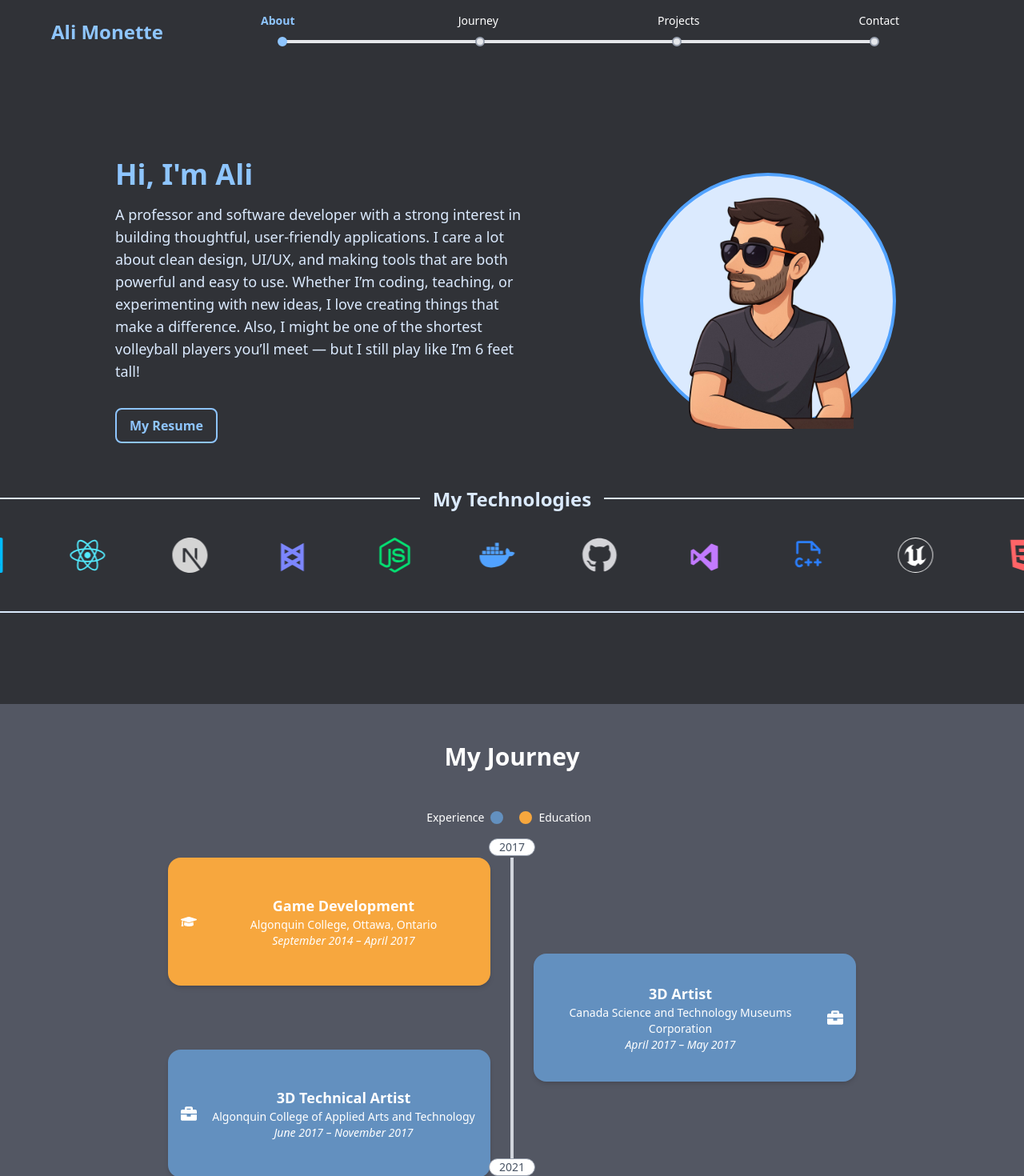
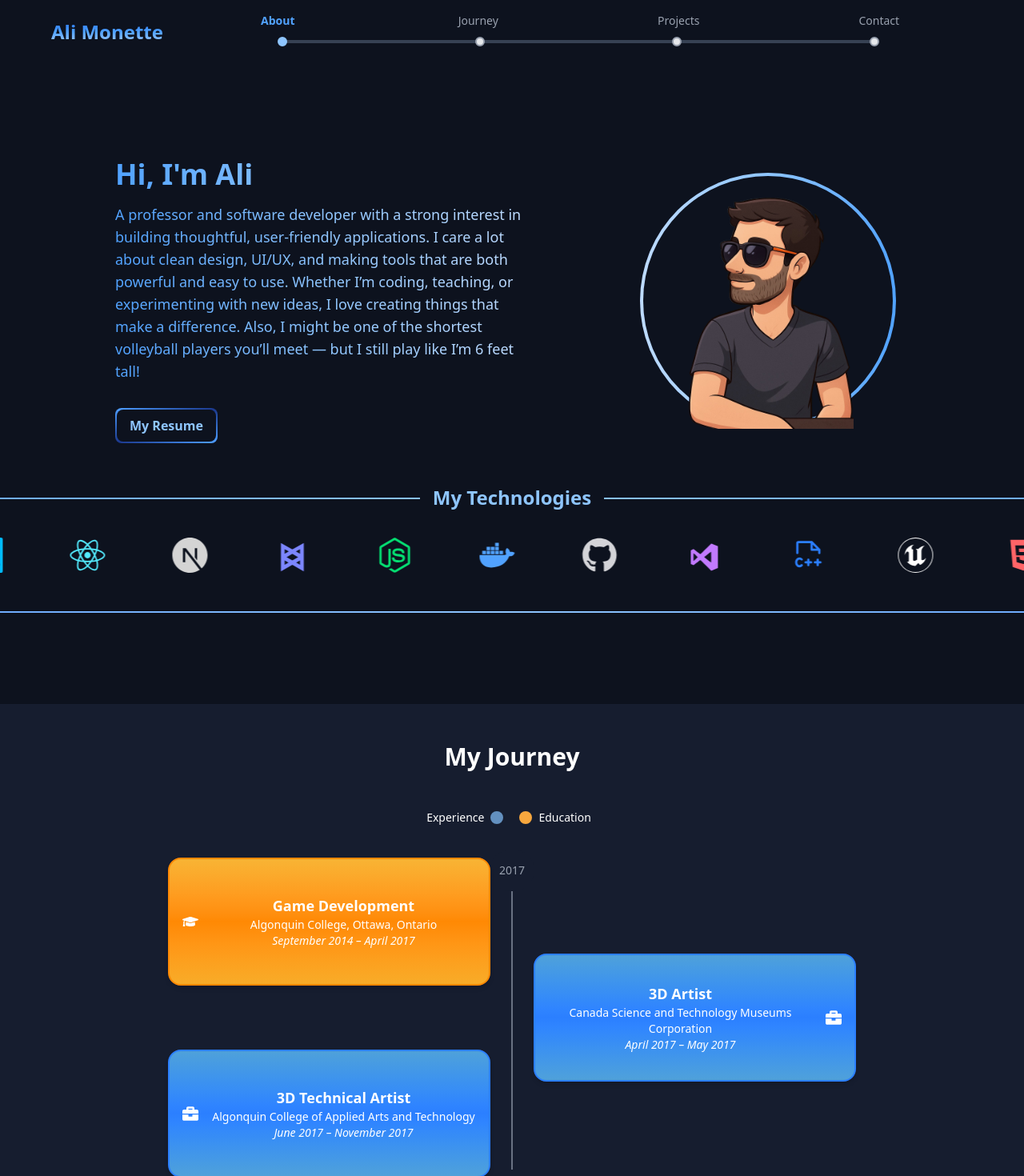
Before and after one commit to SaltedAlmond/portfolio, a Next.js app: page / in a window 1280 px wide. Shown: the top 1470 px of the page at 80% size. Built offline with nearby package versions, Linux system fonts and the light colour scheme; no server answers.

Commit message:
Polished fonts using gradient

```diff
--- a/src/components/About.tsx
+++ b/src/components/About.tsx
@@ -3,26 +3,30 @@ import Image from 'next/image';
 
 export default function About() {
   return (
-    <div className="bg-[#303237] min-h-screen flex flex-col items-center justify-center px-4">
+    <div className="bg-[#0d121e] min-h-screen flex flex-col items-center justify-center px-4">
 
       {/* Top section: text + image side by side */}
       <div className="flex flex-col md:flex-row items-center justify-center w-full max-w-6xl gap-12 py-1">
 
         {/* Left: About Me Text */}
         <div className="flex-1 flex flex-col md:pl-20 text-center md:text-left">
-          <h1 className="text-blue-300 text-4xl font-bold mb-4">Hi, I&apos;m Ali</h1>
-          <p className="text-blue-100 text-lg">
+          <h1 className="bg-gradient-to-r from-blue-400 via-blue-300 to-blue-200 text-transparent bg-clip-text text-4xl font-bold mb-4">Hi, I&apos;m Ali</h1>
+          <p className="text-blue-100 text-lg bg-gradient-to-r from-blue-400 via-blue-300 to-blue-200 text-transparent bg-clip-text">
             A professor and software developer with a strong interest in building thoughtful, user-friendly applications. I care a lot about clean design, UI/UX, and making tools that are both powerful and easy to use. Whether I’m coding, teaching, or experimenting with new ideas, I love creating things that make a difference. Also, I might be one of the shortest volleyball players you’ll meet — but I still play like I’m 6 feet tall!
           </p>
           <div className="mt-8">
+            <div className="inline-block p-[2px] rounded-lg bg-gradient-to-tl from-blue-400 via-blue-900 to-blue-400 group">
+              <div className="rounded-lg bg-[#0d121e] transition-all duration-300 group-hover:bg-gradient-to-tl group-hover:from-blue-500 group-hover:via-blue-700 group-hover:to-blue-500">
                 <a
                   href="/resume.pdf"
                   target="_blank"
                   rel="noopener noreferrer"
-              className="inline-block px-4 py-2 border-2 border-blue-300 text-blue-300 rounded-lg font-semibold hover:bg-blue-500 hover:text-white transition-colors duration-300"
+                  className="inline-block px-4 py-2 rounded-lg font-semibold transition-all duration-300 bg-clip-text text-blue-300 group-hover:text-transparent group-hover:bg-gradient-to-tl group-hover:from-blue-100 group-hover:via-white group-hover:to-blue-100"
                 >
                   My Resume
                 </a>
+              </div>
+            </div>
           </div>
         </div>
 
@@ -30,8 +34,9 @@ export default function About() {
         <div className="flex-1 flex justify-center">
           <div className="relative w-64 h-64 sm:w-72 sm:h-72 md:w-80 md:h-80 flex items-center justify-center">
             {/* Blue circle behind */}
-            <div className="absolute w-full h-full rounded-full border-4 border-blue-400 bg-blue-100"></div>
-
+            <div className="absolute w-full h-full rounded-full p-1 bg-gradient-to-r from-blue-200 via-blue-300 to-blue-400">
+              <div className="w-full h-full rounded-full bg-[#0d121e]"></div>
+            </div>
             {/* Profile image */}
             <div className="relative w-full h-full z-10">
               <Image
--- a/src/components/Blob.tsx
+++ b/src/components/Blob.tsx
@@ -49,8 +49,9 @@ export default function Blob({
             animate={{ opacity: isInView ? 1 : 0, y: isInView ? 0 : 40 }}
             transition={{ duration: 0.6, delay: i * 0.1 }}
             className={`absolute p-4 rounded-2xl ${baseColor} ${sideClass} shadow-md cursor-default select-none
-                flex items-center justify-between
-            `}
+                flex items-center justify-between border-2 ${
+                exp.type === 'work' ? 'border-blue-500' : 'border-orange-400'
+            }`}
             style={{
                 top: i * 120,
                 minHeight: 160,
--- a/src/components/Contact.tsx
+++ b/src/components/Contact.tsx
@@ -31,7 +31,7 @@ export default function Contact() {
   return (
     <section
       id="contact"
-      className="bg-[#535763] min-h-screen flex flex-col items-center justify-center px-4 py-12 text-center"
+      className="bg-[#0d121e] min-h-screen flex flex-col items-center justify-center px-4 py-12 text-center"
     >
       <h2 className="text-3xl text-blue-100 font-bold mb-6">Let&apos;s Connect</h2>
 
--- a/src/components/Header.tsx
+++ b/src/components/Header.tsx
@@ -35,20 +35,19 @@ export default function Header() {
   const isAboutSection = activeSection === 'about';
 
   return (
-    <header className="bg-[#303237] sticky top-0 z-50 p-4">
+    <header className="bg-[#0d121e] sticky top-0 z-50 p-4">
       <div className="flex items-center justify-between max-w-6xl w-full mx-auto gap-4">
 
         {/* Name/Profile Image container with transition */}
         <div className="w-[150px] h-10 relative">
             {/* Name fades out */}
             <p
-            className={`absolute inset-0 text-2xl text-blue-300 font-bold whitespace-nowrap flex items-center transition-opacity duration-500 ${
+              className={`absolute inset-0 text-2xl font-bold whitespace-nowrap flex items-center transition-opacity duration-500 bg-gradient-to-b from-blue-600 via-blue-400 to-blue-200 bg-clip-text text-transparent ${
                 isAboutSection ? 'opacity-100' : 'opacity-0'
               }`}
             >
               Ali Monette
             </p>
-
           {/* Image fades in */}
           <div
             className={`absolute justify-end inset-0 flex items-center transition-opacity duration-500 ${
@@ -68,7 +67,6 @@ export default function Header() {
           </div>
         </div>
 
-        {/* Navigation + Progress Bar */}
         {/* Navigation + Progress Meter with Aligned Dots */}
         <div className="flex flex-col flex-grow">
           {/* Grid-based nav bar */}
@@ -78,7 +76,7 @@ export default function Header() {
                 key={href}
                 href={href}
                 className={`text-center text-sm ${
-          activeSection === href.substring(1) ? 'text-blue-300 font-bold' : 'text-white'
+                  activeSection === href.substring(1) ? 'text-blue-400 font-bold' : 'text-gray-400'
                 }`}
               >
                 {label}
@@ -89,11 +87,11 @@ export default function Header() {
           {/* Aligned progress bar within dot bounds */}
           <div className="relative w-full h-6">
             {/* The meter range (from first dot to last) */}
-    <div className="absolute left-[12.5%] right-[12.5%] top-1/2 h-1 bg-gray-200 rounded-full -translate-y-1/2" />
+            <div className="absolute left-[12.5%] right-[12.5%] top-1/2 h-1 bg-gray-700 rounded-full -translate-y-1/2" />
 
             {/* Blue fill, based on active section */}
             <div
-      className="absolute left-[12.5%] top-1/2 h-1 bg-blue-300 rounded-full transition-all duration-500 -translate-y-1/2"
+              className="absolute left-[12.5%] top-1/2 h-1 bg-gradient-to-r from-blue-100 via-blue-300 to-blue-600 rounded-full transition-all duration-500 -translate-y-1/2"
               style={{
                 width: `${(sections.findIndex(s => s.href.substring(1) === activeSection) / (sections.length - 1)) * 75}%`, // 75% is the space between first and last dots
               }}
--- a/src/components/Journey.tsx
+++ b/src/components/Journey.tsx
@@ -171,7 +171,7 @@ export default function Journey() {
   const isMobile = useIsMobile();
 
   return (
-    <section className="bg-[#535763] py-12 px-4 relative min-h-[600px]">
+    <section className="bg-[#161d2f] py-12 px-4 relative min-h-[600px]">
       <h2 className="text-white text-3xl font-bold text-center mb-12">My Journey</h2>
       <div className="flex justify-center gap-5 mb-10 flex-wrap mr-2">
         <div className="flex items-center gap-2">
@@ -186,7 +186,7 @@ export default function Journey() {
 
       <div className="relative max-w-4xl mx-auto">
         <div
-          className="absolute left-1/2 w-1 bg-gray-300"
+          className="absolute left-1/2 w-0.5 bg-gray-500"
           style={{ top: 0, bottom: 0, transform: 'translateX(-50%)' }}
         />
 
@@ -207,8 +207,8 @@ export default function Journey() {
               }}
             >
               <div
-                className="absolute left-1/2 -translate-x-1/2 bg-white px-3 rounded-full border border-gray-400 select-none text-sm text-gray-600"
-                style={{ top: -24 }}
+                className="absolute left-1/2 -translate-x-1/2 bg-[#161d2f] px-3 py-4 rounded-full select-none text-sm text-gray-400"
+                style={{ top: -10 }}
               >
                 {year}
               </div>
@@ -216,8 +216,8 @@ export default function Journey() {
               {exps.map((exp) => {
                 const globalIndex = sortedExperiences.findIndex(e => e === exp);
                 const isEducation = exp.type === 'education';
-                const baseColor = isEducation ? 'bg-[#f7a73e] hover:bg-[#fab75f]' : 'bg-[#6390bf] hover:bg-[#80b7e0]';
-                const isOpen = openIndex === `${year}-${globalIndex}`;
+                const baseColor = isEducation ? 'bg-gradient-to-b from-[#f8b434] via-orange-400 to-[#f8ac28]' : 'bg-gradient-to-b from-[#4fa1da] via-blue-500 to-[#4fa1da]';
+                // const isOpen = openIndex === `${year}-${globalIndex}`;
 
                 const ref = useRef(null);
                 const isInView = useInView(ref, { margin: "-50px" });
--- a/src/components/Technologies.tsx
+++ b/src/components/Technologies.tsx
@@ -34,11 +34,11 @@ export default function Technologies(): JSX.Element {
 
   return (
     // <div className="p-8 max-w-6xl mx-auto overflow-hidden">
-      <div className="relative flex flex-col items-center border-2 border-blue-100 rounded-2xl py-4 px-6">
-        <h2 className="absolute -top-4 px-4 text-blue-100 text-2xl font-semibold bg-[#303237]">
+      <div className="relative p-[2px] rounded-2xl bg-gradient-to-r from-blue-600 via-blue-300 to-blue-600">
+          <div className="flex flex-col items-center rounded-2xl py-4 px-6 bg-[#0d121e]">
+            <h2 className="absolute -top-4 px-4 text-blue-300 text-2xl font-semibold bg-[#0d121e]">
               My Technologies
             </h2>
-
           <div className="w-full mt-8 overflow-hidden">
             <div className="marquee-track">
               <div className="marquee-content flex flex-row whitespace-nowrap">
@@ -53,6 +53,7 @@ export default function Technologies(): JSX.Element {
                     </span>
                   </div>
                 ))}
+              </div>
             </div>
           </div>
         </div>
```
Lines whose indentation alone changed are shown as unchanged.
